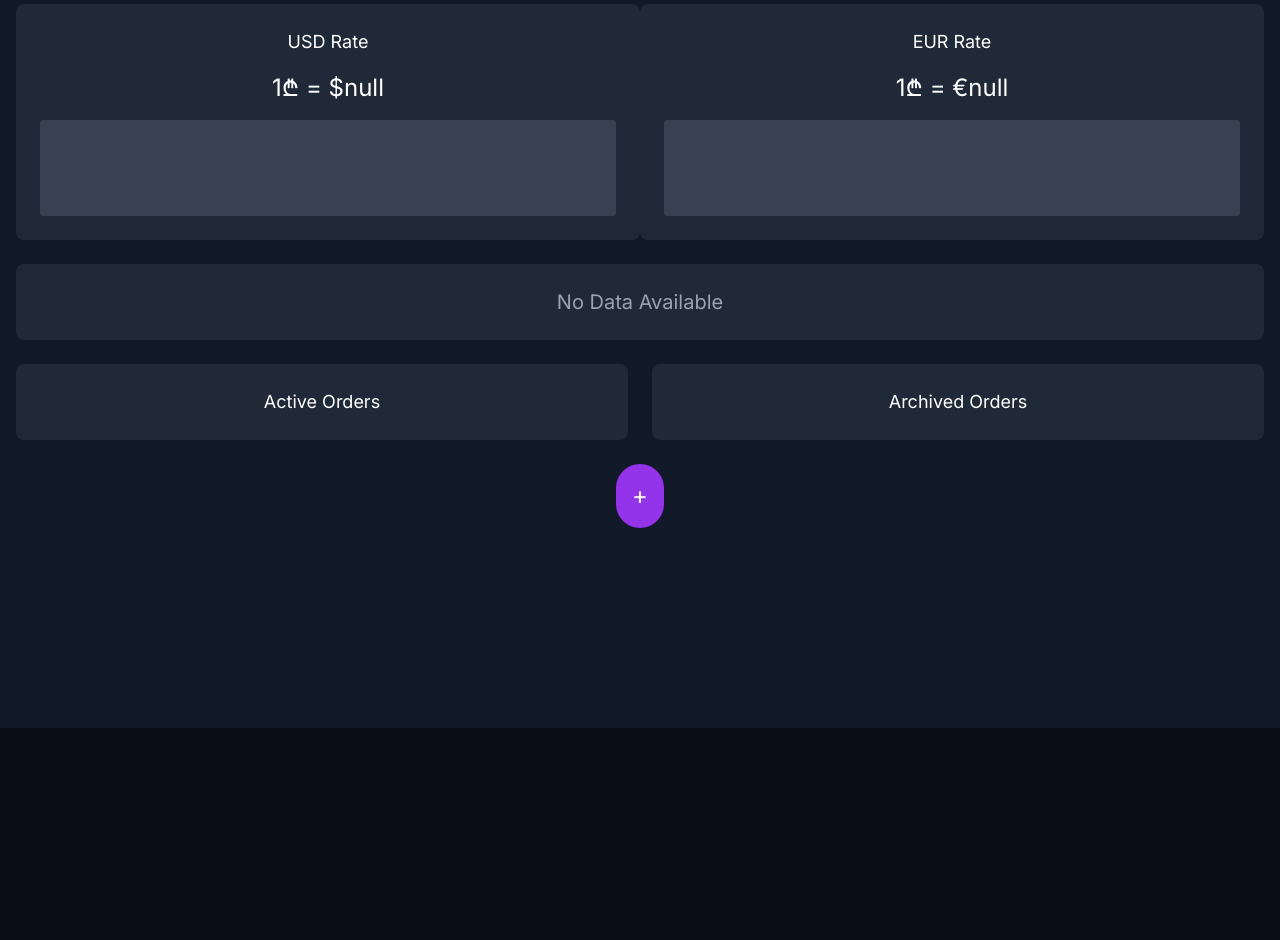
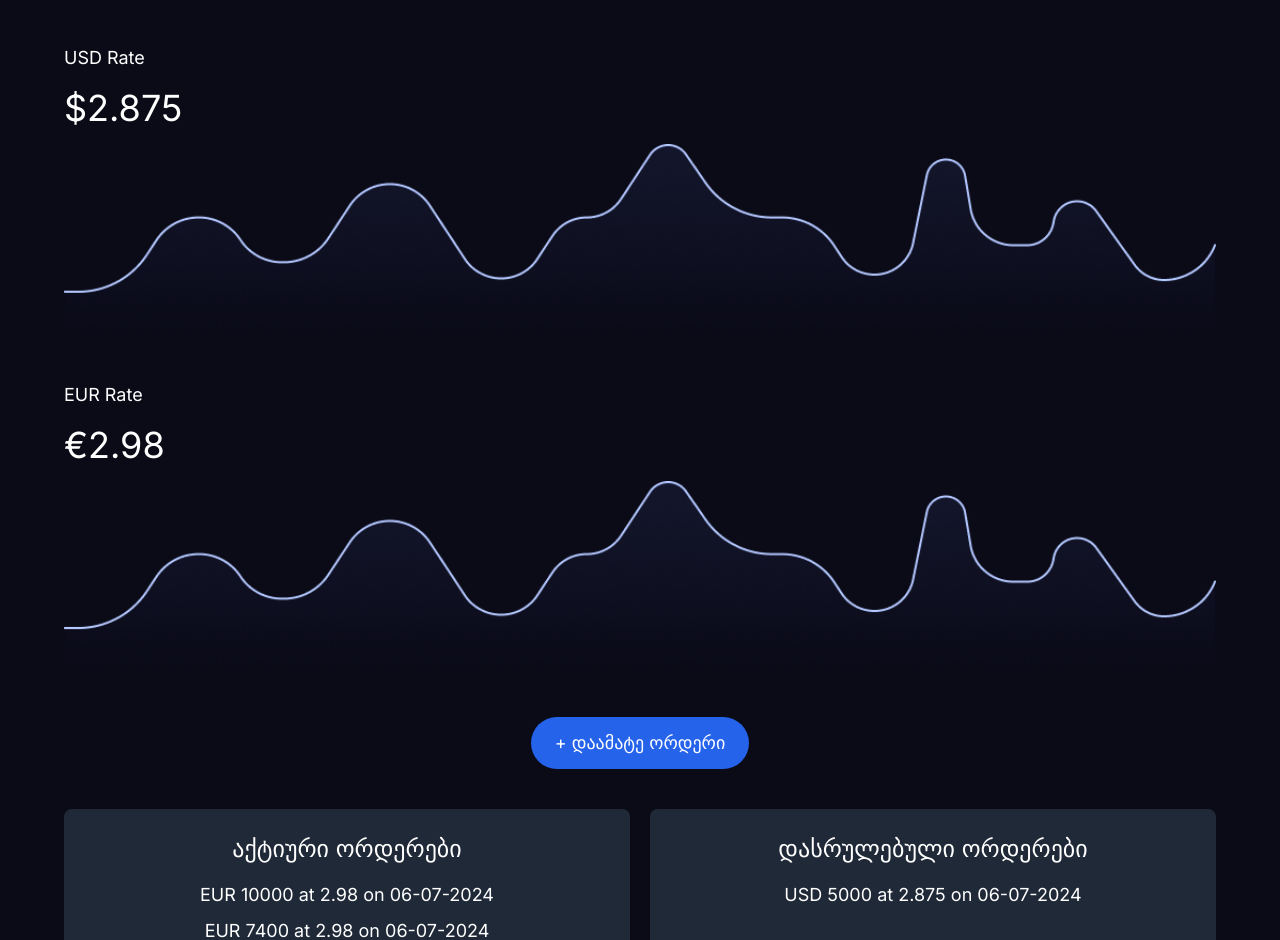
Before and after one commit to panqvela18/tbc-hackathon, a Next.js app: page / in a window 1280 px wide. Shown: the part 156-1096 px from the top of the page. Before the commit the page ends 884 px from the top, so only its background shows below. Built offline with nearby package versions, Linux system fonts and the light colour scheme; no server answers.

Commit message:
add profile and home page UI

```diff
--- /dev/null
+++ b/app/Data/data.ts
@@ -0,0 +1,34 @@
+export const ordersData = [
+  {
+    id: 1,
+    currency: "EUR",
+    money: 10000,
+    rate: 2.98,
+    date: "06-07-2024",
+    isActive: true,
+  },
+  {
+    id: 2,
+    currency: "USD",
+    money: 5000,
+    rate: 2.875,
+    date: "06-07-2024",
+    isActive: false,
+  },
+  {
+    id: 3,
+    currency: "EUR",
+    money: 7400,
+    rate: 2.98,
+    date: "06-07-2024",
+    isActive: true,
+  },
+  {
+    id: 4,
+    currency: "USD",
+    money: 3450,
+    rate: 2.875,
+    date: "06-07-2024",
+    isActive: true,
+  },
+];
--- a/app/components/Header/Header.tsx
+++ b/app/components/Header/Header.tsx
@@ -5,6 +5,7 @@ import DropdownMenu from "./DropDown";
 import Registration from "./Registration";
 import logo from "../../../public/logo.svg";
 import Image from "next/image";
+import Link from "next/link";
 
 export default function Header() {
   const [userLoggedIn, setUserLoggedIn] = useState<boolean>(true);
@@ -14,7 +15,9 @@ export default function Header() {
 
   return (
     <header className="text-white flex items-center justify-between px-[5%] border-b-2 border-b-white h-[84px]">
-      <Image src={logo} width={45} height={45} alt="logo" />
+      <Link href={"/"}>
+        <Image src={logo} width={45} height={45} alt="logo" />
+      </Link>
       <nav>
         <ul className="flex items-center justify-between">
           {userLoggedIn ? (
--- /dev/null
+++ b/app/components/Home/AddNewOrder.tsx
@@ -0,0 +1,139 @@
+"use client";
+import { useState } from "react";
+import Modal from "@mui/material/Modal";
+import { Formik, Form, Field, ErrorMessage } from "formik";
+import * as Yup from "yup";
+
+const validationSchema = Yup.object().shape({
+  currency: Yup.string().required("ვალუტის არჩევა სავალდებულოა"),
+  count: Yup.number()
+    .required("რაოდენობა სავალდებულოა")
+    .positive("რაოდენობა უნდა იყოს დადებითი")
+    .integer("რაოდენობა უნდა იყოს მთელი რიცხვი"),
+  type: Yup.string().required("ტიპის არჩევა სავალდებულოა"),
+});
+
+export default function AddNewOrder() {
+  const [open, setOpen] = useState<boolean>(false);
+
+  const handleOpen = () => setOpen(true);
+  const handleClose = () => setOpen(false);
+
+  const handleSubmit = (values: {
+    currency: string;
+    count: number;
+    type: string;
+  }) => {
+    console.log("Order submitted:", values);
+    handleClose();
+  };
+
+  return (
+    <section className="px-[5%] mt-10 flex justify-center">
+      <button
+        onClick={handleOpen}
+        className="bg-blue-600 text-white px-6 py-3 rounded-full text-lg hover:bg-blue-700 transition duration-300"
+      >
+        + დაამატე ორდერი
+      </button>
+
+      <Modal
+        open={open}
+        onClose={handleClose}
+        aria-labelledby="modal-modal-title"
+        aria-describedby="modal-modal-description"
+        className="flex items-center justify-center"
+      >
+        <div className="bg-[#1a1a2e] text-white p-6 rounded-lg shadow-lg w-[90%] max-w-lg">
+          <h2 className="text-2xl mb-4">დაამატე ორდერი</h2>
+          <Formik
+            initialValues={{ currency: "", count: 0, type: "" }}
+            validationSchema={validationSchema}
+            onSubmit={handleSubmit}
+          >
+            {({ isSubmitting }) => (
+              <Form>
+                <div className="mb-4">
+                  <label
+                    htmlFor="currency"
+                    className="block text-sm font-medium text-gray-300 mb-2"
+                  >
+                    ვალუტა
+                  </label>
+                  <Field
+                    as="select"
+                    name="currency"
+                    id="currency"
+                    className="w-full p-2.5 bg-gray-800 border border-gray-600 text-white rounded"
+                  >
+                    <option value="" disabled>
+                      აირჩიე ვალუტა
+                    </option>
+                    <option value="EUR">EUR</option>
+                    <option value="USD">USD</option>
+                  </Field>
+                  <ErrorMessage
+                    name="currency"
+                    component="div"
+                    className="text-red-500 text-sm mt-1"
+                  />
+                </div>
+                <div className="mb-4">
+                  <label
+                    htmlFor="count"
+                    className="block text-sm font-medium text-gray-300 mb-2"
+                  >
+                    რაოდენობა
+                  </label>
+                  <Field
+                    type="number"
+                    id="count"
+                    name="count"
+                    className="w-full p-2.5 bg-gray-800 border border-gray-600 text-white rounded"
+                  />
+                  <ErrorMessage
+                    name="count"
+                    component="div"
+                    className="text-red-500 text-sm mt-1"
+                  />
+                </div>
+                <div className="mb-4">
+                  <label
+                    htmlFor="type"
+                    className="block text-sm font-medium text-gray-300 mb-2"
+                  >
+                    ტიპი
+                  </label>
+                  <Field
+                    as="select"
+                    name="type"
+                    id="type"
+                    className="w-full p-2.5 bg-gray-800 border border-gray-600 text-white rounded"
+                  >
+                    <option value="" disabled>
+                      აირჩიე ტიპი
+                    </option>
+                    <option value="buy">ყიდვა</option>
+                    <option value="sell">გაყიდვა</option>
+                  </Field>
+                  <ErrorMessage
+                    name="type"
+                    component="div"
+                    className="text-red-500 text-sm mt-1"
+                  />
+                </div>
+                <button
+                  type="submit"
+                  disabled={isSubmitting}
+                  className="bg-blue-600 hover:bg-blue-700 transition duration-300 w-full py-2.5 rounded"
+                >
+                  დაამატე
+                </button>
+              </Form>
+            )}
+          </Formik>
+        </div>
+      </Modal>
+    </section>
+  );
+}
--- a/app/components/Home/HomeClient.tsx
+++ b/app/components/Home/HomeClient.tsx
@@ -1,83 +1,60 @@
 "use client";
-import { useEffect, useState } from "react";
+import Image from "next/image";
+import chart from "../../../public/Chart.png";
+import { ordersData } from "@/app/Data/data";
+import AddNewOrder from "./AddNewOrder";
 
 export default function HomeClient() {
-  const [euroEchangeRate, setEuroExchangeRate] = useState(null);
-  const [usdEchangeRate, setUsdEchangeRate] = useState(null);
-
-  useEffect(() => {
-    const fetchEuroToGelExchangeRate = async () => {
-      try {
-        const response = await fetch(
-          "https://v6.exchangerate-api.com/v6/92efa4e87fb04725625633fe/pair/EUR/GEL"
-        );
-        const data = await response.json();
-        setEuroExchangeRate(data.conversion_rate);
-      } catch (error) {
-        console.error("Failed to fetch exchange rate:", error);
-      }
-    };
-
-    fetchEuroToGelExchangeRate();
-  }, []);
-
-  useEffect(() => {
-    const fetchUsdToGelExchangeRate = async () => {
-      try {
-        const response = await fetch(
-          "https://v6.exchangerate-api.com/v6/92efa4e87fb04725625633fe/pair/USD/GEL"
-        );
-        const data = await response.json();
-        setUsdEchangeRate(data.conversion_rate);
-      } catch (error) {
-        console.error("Failed to fetch exchange rate:", error);
-      }
-    };
-
-    fetchUsdToGelExchangeRate();
-  }, []);
-
+  const activeOrders = ordersData.filter((order) => order.isActive);
+  const inactiveOrders = ordersData.filter((order) => !order.isActive);
   return (
-    <div className="bg-gray-900 text-white min-h-screen">
-      <div className="container mx-auto p-4">
-        <div className="text-center text-gray-400">
-          <h1 className="text-3xl font-bold">Dashboard</h1>
+    <main>
+      <h1 className="text-3xl font-bold text-white text-center py-10">
+        Dashboard
+      </h1>
+      <section className="px-[5%]">
+        <div className="flex flex-col">
+          <div className="text-lg mb-4 text-white">USD Rate</div>
+          <div className="text-4xl mb-4 text-white">$2.875</div>
         </div>
-
-        <div className="flex justify-between mt-6">
-          <div className="bg-gray-800 p-6 rounded-lg w-1/2 text-center">
-            <div className="text-lg mb-4">USD Rate</div>
-            <div className="text-2xl mb-4">{`1₾ = $${usdEchangeRate}`}</div>
-            <div className="bg-gray-700 h-24 rounded"></div>
+        <div className="w-full">
+          <Image src={chart} width={1920} height={400} alt="chart" />
+        </div>
+      </section>
+      <section className="px-[5%] mt-10">
+        <div className="flex flex-col">
+          <div className="text-lg mb-4 text-white">EUR Rate</div>
+          <div className="text-4xl mb-4 text-white">€2.98</div>
+        </div>
+        <div className="w-full">
+          <Image src={chart} width={1920} height={400} alt="chart" />
+        </div>
+      </section>
+      <AddNewOrder />
+      <section className="px-[5%] my-10">
+        <div className="flex justify-between w-full gap-5">
+          <div className="bg-gray-800 p-6 rounded-lg text-center text-white text-lg w-1/2">
+            <h2 className="text-2xl mb-4">აქტიური ორდერები</h2>
+            <ul>
+              {activeOrders.map((order) => (
+                <li key={order.id} className="mb-2">
+                  {order.currency} {order.money} at {order.rate} on {order.date}
+                </li>
+              ))}
+            </ul>
           </div>
-          <div className="bg-gray-800 p-6 rounded-lg w-1/2 text-center">
-            <div className="text-lg mb-4">EUR Rate</div>
-            <div className="text-2xl mb-4">{`1₾ = €${euroEchangeRate}`}</div>
-            <div className="bg-gray-700 h-24 rounded"></div>
+          <div className="bg-gray-800 p-6 rounded-lg text-center text-white text-lg w-1/2">
+            <h2 className="text-2xl mb-4">დასრულებული ორდერები</h2>
+            <ul>
+              {inactiveOrders.map((order) => (
+                <li key={order.id} className="mb-2">
+                  {order.currency} {order.money} at {order.rate} on {order.date}
+                </li>
+              ))}
+            </ul>
           </div>
         </div>
-
-        <div className="mt-6 flex flex-col gap-6">
-          <div className="bg-gray-800 p-6 rounded-lg text-center text-xl text-gray-400">
-            No Data Available
-          </div>
-
-          <div className="flex justify-around gap-6">
-            <div className="bg-gray-800 p-6 rounded-lg w-1/2 text-center text-lg">
-              Active Orders
-            </div>
-            <div className="bg-gray-800 p-6 rounded-lg w-1/2 text-center text-lg">
-              Archived Orders
-            </div>
-          </div>
-        </div>
-
-        <div className="flex justify-center mt-6">
-          <button className="bg-purple-600 flex items-center justify-center text-white p-4 rounded-full text-2xl hover:bg-purple-800 transition duration-300">
-            +
-          </button>
-        </div>
-      </div>
-    </div>
+      </section>
+    </main>
   );
 }
--- a/app/layout.tsx
+++ b/app/layout.tsx
@@ -6,7 +6,7 @@ import Header from "./components/Header/Header";
 const inter = Inter({ subsets: ["latin"] });
 
 export const metadata: Metadata = {
-  title: "Create Next App",
+  title: "Supernova",
   description: "Generated by create next app",
 };
 
--- a/package.json
+++ b/package.json
@@ -11,6 +11,7 @@
   "dependencies": {
     "@emotion/react": "^11.11.4",
     "@emotion/styled": "^11.11.5",
+    "@fortawesome/fontawesome-svg-core": "^6.5.2",
     "@mui/material": "^5.15.21",
     "formik": "^2.4.6",
     "framer-motion": "^11.2.12",
```
Also changed, not shown: app/components/Header/DropDown.tsx (+0 -9 lines), app/profile/page.tsx (+36 -3 lines), public/Chart.png (added), 1 other file (tests, documents, lock files or other folders).
